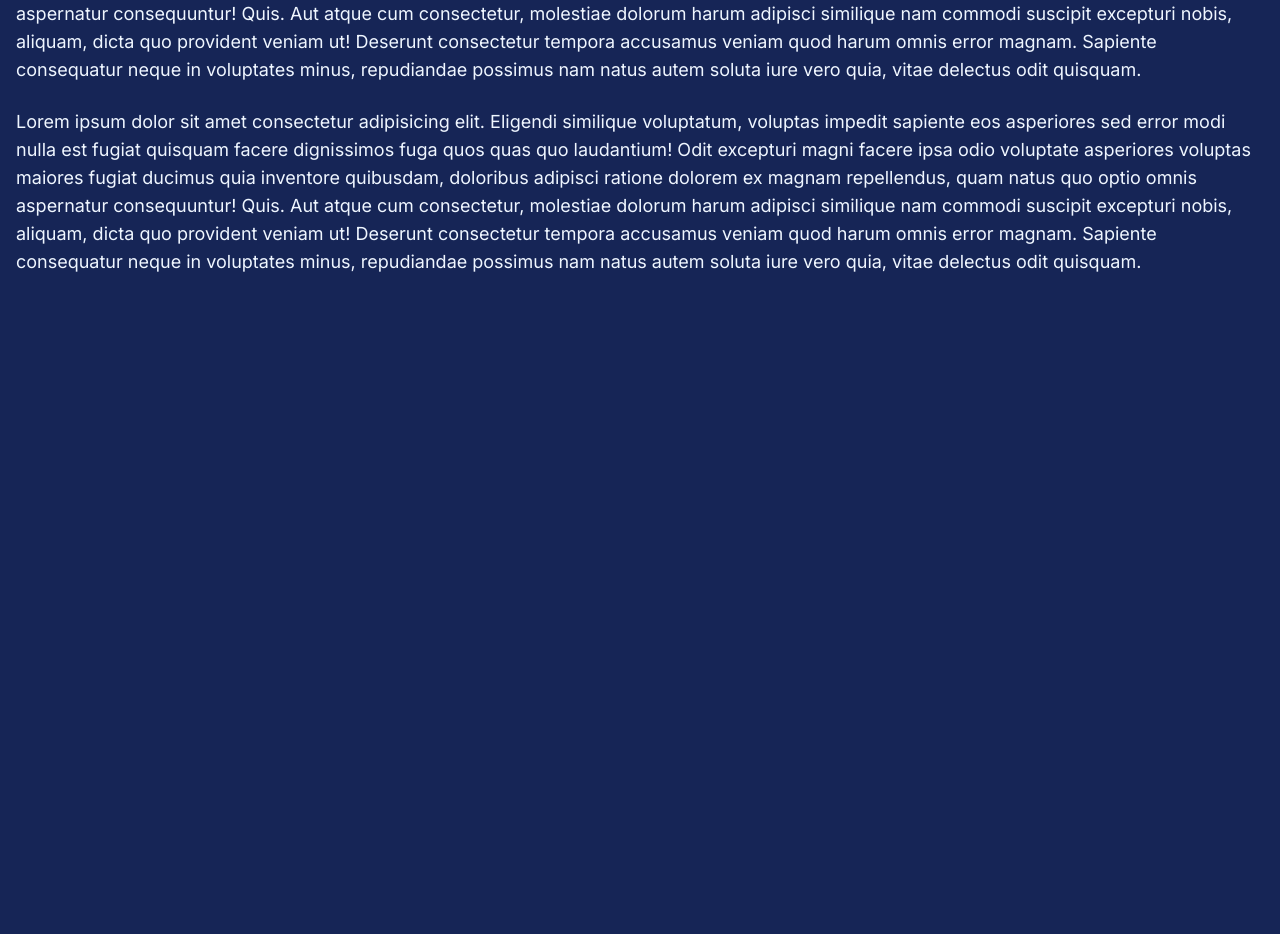
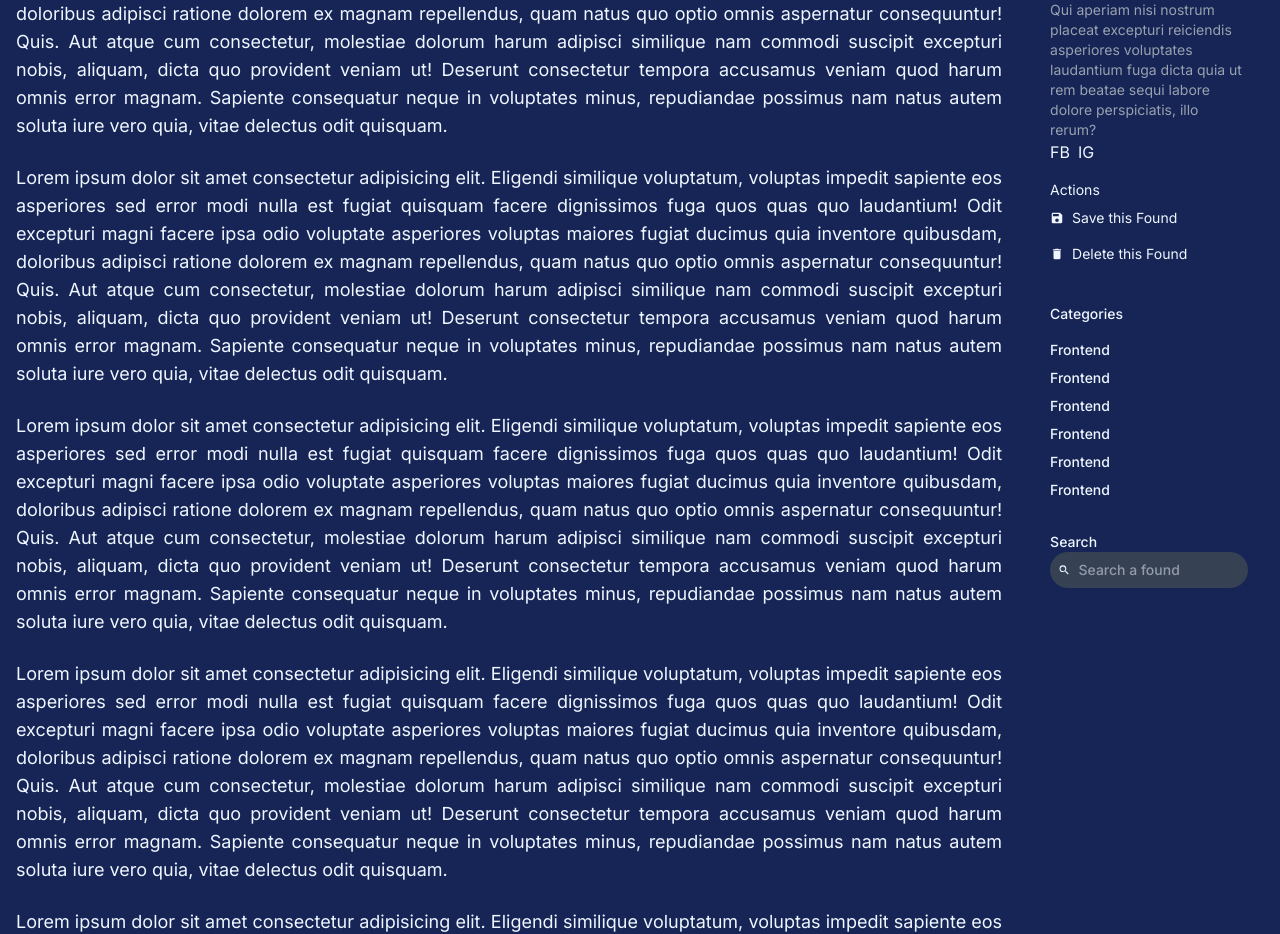
Before and after one commit to PlatenPrime/foundout, a React (Vite) app: page /fos in a window 1280 px wide. Shown: the part 448-1382 px from the top of the page. Before the commit the page ends 800 px from the top, so only its background shows below. Built offline with nearby package versions, Linux system fonts and the light colour scheme; no server answers.

Commit message:
finish single found design

```diff
--- /dev/null
+++ b/src/components/FoundMenuActions/index.tsx
@@ -0,0 +1,17 @@
+import { MdDelete, MdSave } from "react-icons/md";
+
+export default function FoundMenuActions() {
+  return (
+    <div className="py-4 text-sm" >
+      <h1>Actions</h1>
+      <div className="flex items-center gap-2 py-2 text-sm cursor-pointer">
+        <MdSave />
+        <span>Save this Found</span>
+      </div>
+      <div className="flex items-center gap-2 py-2 text-sm cursor-pointer">
+        <MdDelete />
+        <span>Delete this Found</span>
+      </div>
+    </div>
+  );
+}
--- /dev/null
+++ b/src/components/Search/index.tsx
@@ -0,0 +1,14 @@
+import { MdSearch } from "react-icons/md";
+
+export default function Search() {
+  return (
+    <div className="bg-gray-700 p-2 rounded-full flex items-center gap-2">
+      <MdSearch />
+      <input
+        type="text"
+        placeholder="Search a found"
+        className="bg-transparent outline-none w-full"
+      />
+    </div>
+  );
+}
--- a/src/pages/Found/index.tsx
+++ b/src/pages/Found/index.tsx
@@ -1,5 +1,7 @@
 import { Link } from "react-router";
+import FoundMenuActions from "../../components/FoundMenuActions";
 import { Image } from "../../components/Image/Image";
+import Search from "../../components/Search";
 
 export function FoundPage() {
   return (
@@ -36,14 +38,15 @@ export function FoundPage() {
           />
         </div>
       </div>
+
       {/* text */}
       <div className="flex flex-col md:flex-row gap-8">
-        <div className="lg:text-lg flex flex-col gap-6">
+        <div className="lg:text-lg flex flex-col gap-6 text-justify">
           <p>
             Lorem ipsum dolor sit amet consectetur adipisicing elit. Eligendi
             similique voluptatum, voluptas impedit sapiente eos asperiores sed
-          error modi nulla est fugiat quisquam facere dignissimos fuga quos quas
-          quo laudantium! Odit excepturi magni facere ipsa odio voluptate
+            error modi nulla est fugiat quisquam facere dignissimos fuga quos
+            quas quo laudantium! Odit excepturi magni facere ipsa odio voluptate
             asperiores voluptas maiores fugiat ducimus quia inventore quibusdam,
             doloribus adipisci ratione dolorem ex magnam repellendus, quam natus
             quo optio omnis aspernatur consequuntur! Quis. Aut atque cum
@@ -57,8 +60,53 @@ export function FoundPage() {
           <p>
             Lorem ipsum dolor sit amet consectetur adipisicing elit. Eligendi
             similique voluptatum, voluptas impedit sapiente eos asperiores sed
-          error modi nulla est fugiat quisquam facere dignissimos fuga quos quas
-          quo laudantium! Odit excepturi magni facere ipsa odio voluptate
+            error modi nulla est fugiat quisquam facere dignissimos fuga quos
+            quas quo laudantium! Odit excepturi magni facere ipsa odio voluptate
+            asperiores voluptas maiores fugiat ducimus quia inventore quibusdam,
+            doloribus adipisci ratione dolorem ex magnam repellendus, quam natus
+            quo optio omnis aspernatur consequuntur! Quis. Aut atque cum
+            consectetur, molestiae dolorum harum adipisci similique nam commodi
+            suscipit excepturi nobis, aliquam, dicta quo provident veniam ut!
+            Deserunt consectetur tempora accusamus veniam quod harum omnis error
+            magnam. Sapiente consequatur neque in voluptates minus, repudiandae
+            possimus nam natus autem soluta iure vero quia, vitae delectus odit
+            quisquam.
+          </p>
+          <p>
+            Lorem ipsum dolor sit amet consectetur adipisicing elit. Eligendi
+            similique voluptatum, voluptas impedit sapiente eos asperiores sed
+            error modi nulla est fugiat quisquam facere dignissimos fuga quos
+            quas quo laudantium! Odit excepturi magni facere ipsa odio voluptate
+            asperiores voluptas maiores fugiat ducimus quia inventore quibusdam,
+            doloribus adipisci ratione dolorem ex magnam repellendus, quam natus
+            quo optio omnis aspernatur consequuntur! Quis. Aut atque cum
+            consectetur, molestiae dolorum harum adipisci similique nam commodi
+            suscipit excepturi nobis, aliquam, dicta quo provident veniam ut!
+            Deserunt consectetur tempora accusamus veniam quod harum omnis error
+            magnam. Sapiente consequatur neque in voluptates minus, repudiandae
+            possimus nam natus autem soluta iure vero quia, vitae delectus odit
+            quisquam.
+          </p>
+          <p>
+            Lorem ipsum dolor sit amet consectetur adipisicing elit. Eligendi
+            similique voluptatum, voluptas impedit sapiente eos asperiores sed
+            error modi nulla est fugiat quisquam facere dignissimos fuga quos
+            quas quo laudantium! Odit excepturi magni facere ipsa odio voluptate
+            asperiores voluptas maiores fugiat ducimus quia inventore quibusdam,
+            doloribus adipisci ratione dolorem ex magnam repellendus, quam natus
+            quo optio omnis aspernatur consequuntur! Quis. Aut atque cum
+            consectetur, molestiae dolorum harum adipisci similique nam commodi
+            suscipit excepturi nobis, aliquam, dicta quo provident veniam ut!
+            Deserunt consectetur tempora accusamus veniam quod harum omnis error
+            magnam. Sapiente consequatur neque in voluptates minus, repudiandae
+            possimus nam natus autem soluta iure vero quia, vitae delectus odit
+            quisquam.
+          </p>
+          <p>
+            Lorem ipsum dolor sit amet consectetur adipisicing elit. Eligendi
+            similique voluptatum, voluptas impedit sapiente eos asperiores sed
+            error modi nulla est fugiat quisquam facere dignissimos fuga quos
+            quas quo laudantium! Odit excepturi magni facere ipsa odio voluptate
             asperiores voluptas maiores fugiat ducimus quia inventore quibusdam,
             doloribus adipisci ratione dolorem ex magnam repellendus, quam natus
             quo optio omnis aspernatur consequuntur! Quis. Aut atque cum
@@ -70,9 +118,55 @@ export function FoundPage() {
             quisquam.
           </p>
         </div>
+
+        {/* menu */}
+        <div className=" sticky px-4 h-max top-8">
+          <h2 className="text-sm" >Author</h2>
+          <div className="flex items-center gap-2">
+            <Image
+              src="logo.jpg"
+              alt="User Photo"
+              className="w-12 h-12 rounded-full object-cover"
+              w="48"
+              h="48"
+            />
+            <Link to="/fos">John Doe</Link>
           </div>
-      {/* menu */}
-      <div></div>
+
+          <p className="text-sm text-gray-400" >
+            Lorem ipsum dolor sit, amet consectetur adipisicing elit. Qui
+            aperiam nisi nostrum placeat excepturi reiciendis asperiores
+            voluptates laudantium fuga dicta quia ut rem beatae sequi labore
+            dolore perspiciatis, illo rerum?
+          </p>
+          <div className="flex gap-2">
+            <Link to="/fos">FB</Link>
+            <Link to="/fos">IG</Link>
+          </div>
+
+          <FoundMenuActions />
+
+          <div className=" grid py-4 text-sm font-medium gap-4">
+            <h2>Categories</h2>
+            <div className="grid gap-2 text-sm">
+              <Link to="/fos?cat=frontend">Frontend</Link>
+              <Link to="/fos?cat=frontend">Frontend</Link>
+              <Link to="/fos?cat=frontend">Frontend</Link>
+              <Link to="/fos?cat=frontend">Frontend</Link>
+              <Link to="/fos?cat=frontend">Frontend</Link>
+              <Link to="/fos?cat=frontend">Frontend</Link>
+            </div>
+          </div>
+
+          <div className="py-4 text-sm font-medium">
+            <h1>Search</h1>
+            <Search />
+          </div>
+
+
+        </div>
+      </div>
+
     </div>
   );
 }
```
Lines whose indentation alone changed are shown as unchanged.
